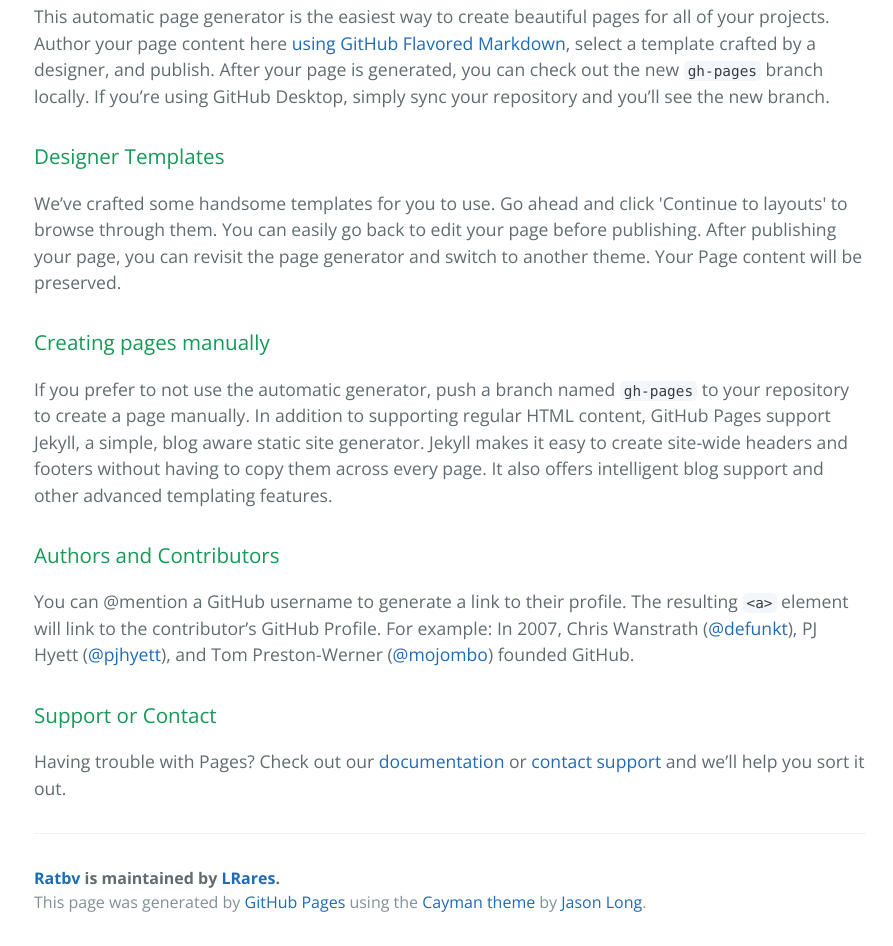
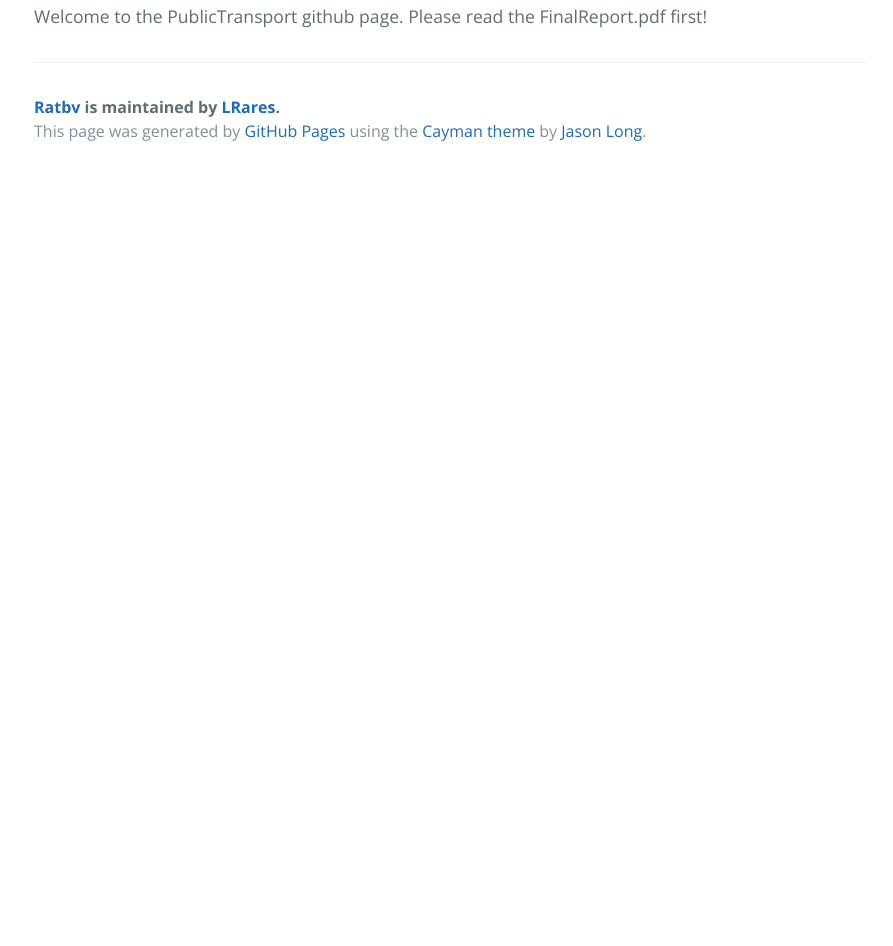
Before and after one commit to LRares/ratbv, a website: page index.html in a window 1280 px wide. Shown: the part 413-1359 px from the top of the page, without its empty margins (190-1083 px from the left). After the commit the page ends 800 px from the top, so only its background shows below. Drawn offline with nearby package versions, Linux system fonts and the light colour scheme.

```diff
--- a/index.html
+++ b/index.html
@@ -22,27 +22,7 @@
       <h3>
 <a id="welcome-to-github-pages" class="anchor" href="#welcome-to-github-pages" aria-hidden="true"><span aria-hidden="true" class="octicon octicon-link"></span></a>Welcome to GitHub Pages.</h3>
 
-<p>This automatic page generator is the easiest way to create beautiful pages for all of your projects. Author your page content here <a href="https://guides.github.com/features/mastering-markdown/">using GitHub Flavored Markdown</a>, select a template crafted by a designer, and publish. After your page is generated, you can check out the new <code>gh-pages</code> branch locally. If you’re using GitHub Desktop, simply sync your repository and you’ll see the new branch.</p>
-
-<h3>
-<a id="designer-templates" class="anchor" href="#designer-templates" aria-hidden="true"><span aria-hidden="true" class="octicon octicon-link"></span></a>Designer Templates</h3>
-
-<p>We’ve crafted some handsome templates for you to use. Go ahead and click 'Continue to layouts' to browse through them. You can easily go back to edit your page before publishing. After publishing your page, you can revisit the page generator and switch to another theme. Your Page content will be preserved.</p>
-
-<h3>
-<a id="creating-pages-manually" class="anchor" href="#creating-pages-manually" aria-hidden="true"><span aria-hidden="true" class="octicon octicon-link"></span></a>Creating pages manually</h3>
-
-<p>If you prefer to not use the automatic generator, push a branch named <code>gh-pages</code> to your repository to create a page manually. In addition to supporting regular HTML content, GitHub Pages support Jekyll, a simple, blog aware static site generator. Jekyll makes it easy to create site-wide headers and footers without having to copy them across every page. It also offers intelligent blog support and other advanced templating features.</p>
-
-<h3>
-<a id="authors-and-contributors" class="anchor" href="#authors-and-contributors" aria-hidden="true"><span aria-hidden="true" class="octicon octicon-link"></span></a>Authors and Contributors</h3>
-
-<p>You can @mention a GitHub username to generate a link to their profile. The resulting <code>&lt;a&gt;</code> element will link to the contributor’s GitHub Profile. For example: In 2007, Chris Wanstrath (<a href="https://github.com/defunkt" class="user-mention">@defunkt</a>), PJ Hyett (<a href="https://github.com/pjhyett" class="user-mention">@pjhyett</a>), and Tom Preston-Werner (<a href="https://github.com/mojombo" class="user-mention">@mojombo</a>) founded GitHub.</p>
-
-<h3>
-<a id="support-or-contact" class="anchor" href="#support-or-contact" aria-hidden="true"><span aria-hidden="true" class="octicon octicon-link"></span></a>Support or Contact</h3>
-
-<p>Having trouble with Pages? Check out our <a href="https://help.github.com/pages">documentation</a> or <a href="https://github.com/contact">contact support</a> and we’ll help you sort it out.</p>
+<p>Welcome to the PublicTransport github page. Please read the FinalReport.pdf first!</p>
 
       <footer class="site-footer">
         <span class="site-footer-owner"><a href="https://github.com/LRares/ratbv">Ratbv</a> is maintained by <a href="https://github.com/LRares">LRares</a>.</span>
```
Also changed, not shown: params.json (+1 -1 lines).
